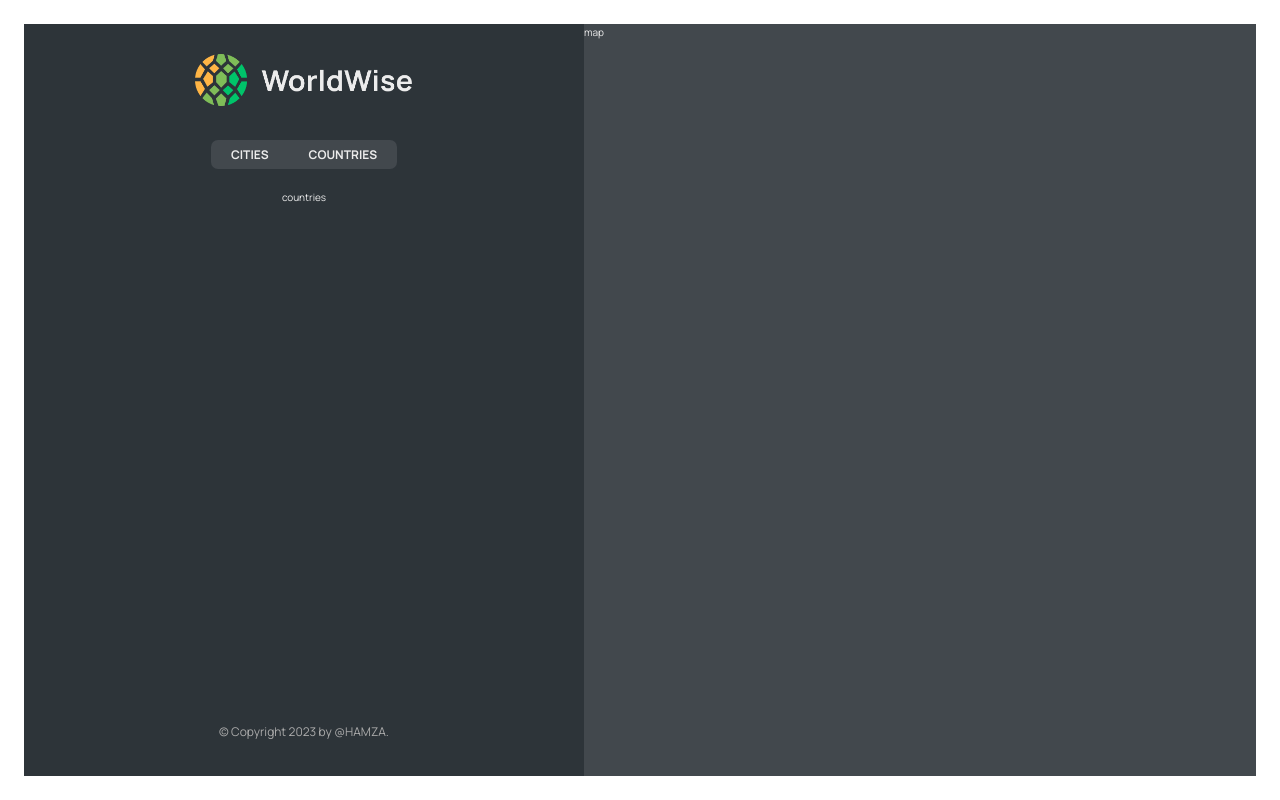
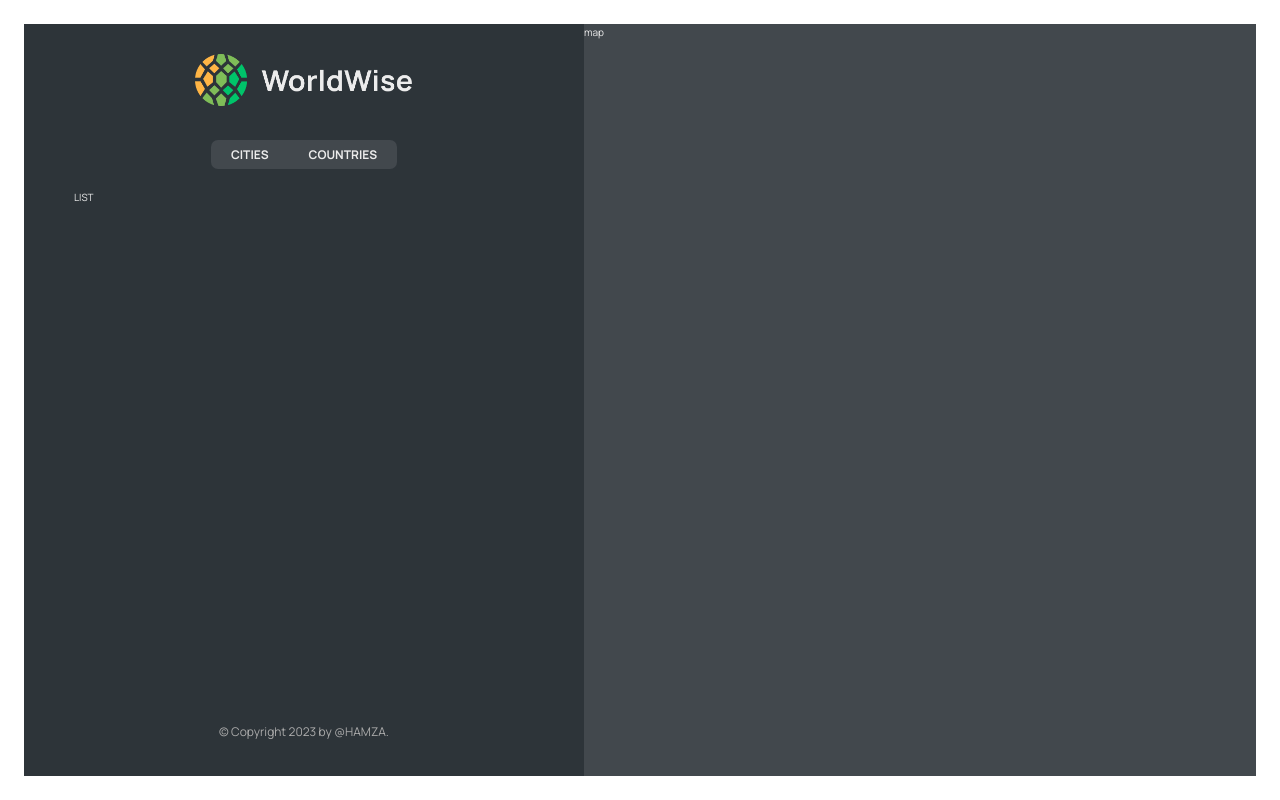
Before and after one commit to HamzaHamani/World-Wise, a React (Vite) app: page /app in a window 1280 px wide. Built offline with nearby package versions, Linux system fonts and the light colour scheme.

Commit message:
adding fake data and components

```diff
--- a/package.json
+++ b/package.json
@@ -7,9 +7,11 @@
     "dev": "vite",
     "build": "vite build",
     "lint": "eslint . --ext js,jsx --report-unused-disable-directives --max-warnings 0",
-    "preview": "vite preview"
+    "preview": "vite preview",
+    "server": "json-server --watch data/cities.json --port 9000 --delay 500 "
   },
   "dependencies": {
+    "json-server": "^0.17.4",
     "react": "^18.2.0",
     "react-dom": "^18.2.0",
     "react-router-dom": "^6.16.0"
--- a/src/App.jsx
+++ b/src/App.jsx
@@ -5,6 +5,7 @@
 import PageNotFound from "./pages/PageNotFound";
 import AppLayout from "./pages/AppLayout";
 import Login from "./pages/Login";
+import CityList from "./components/CityList";
 
 function App() {
   return (
@@ -15,13 +16,14 @@
           <Route path="pricing" element={<Pricing />} />
           <Route path="product" element={<Product />} />
           <Route path="app" element={<AppLayout />}>
-            <Route index element={<p>countries</p>} />
-            <Route path="cities" element={<p>cities</p>} />
+            {/* 👇 THIS ROUTE GONNA BE DEFUALT WE GONNA SE INSIDE APP WHERE WE PUT IT <OUTLER*/}
+            <Route index element={<CityList />} />
+            <Route path="cities" element={<CityList />} />
             <Route path="countries" element={<p>countries</p>} />
             <Route path="form" element={<p>form</p>} />
           </Route>
           <Route path="/login" element={<Login />} />
-
+          {/*! for invalid path URL */}
           <Route path="*" element={<PageNotFound />} />
         </Routes>
       </BrowserRouter>
--- /dev/null
+++ b/src/components/CityList.jsx
@@ -0,0 +1,6 @@
+import styles from "./CityList.module.css";
+function CityList() {
+  return <ul className={styles.cityList}>LIST</ul>;
+}
+
+export default CityList;
```
Also changed, not shown: 1 other file (tests, documents, lock files or other folders).
